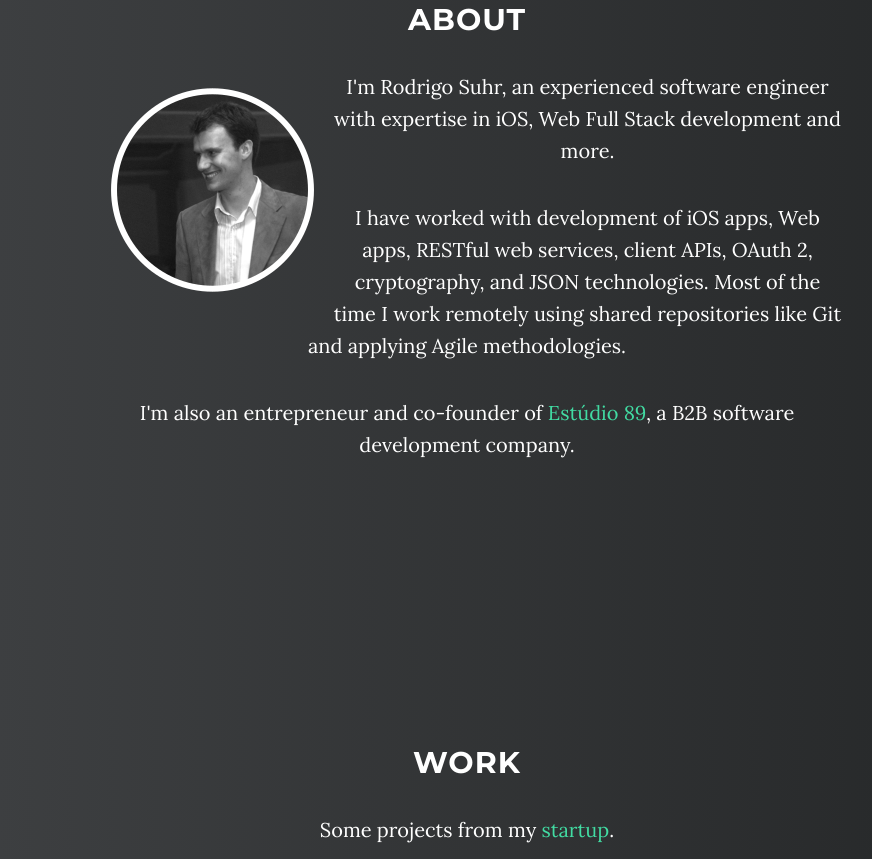
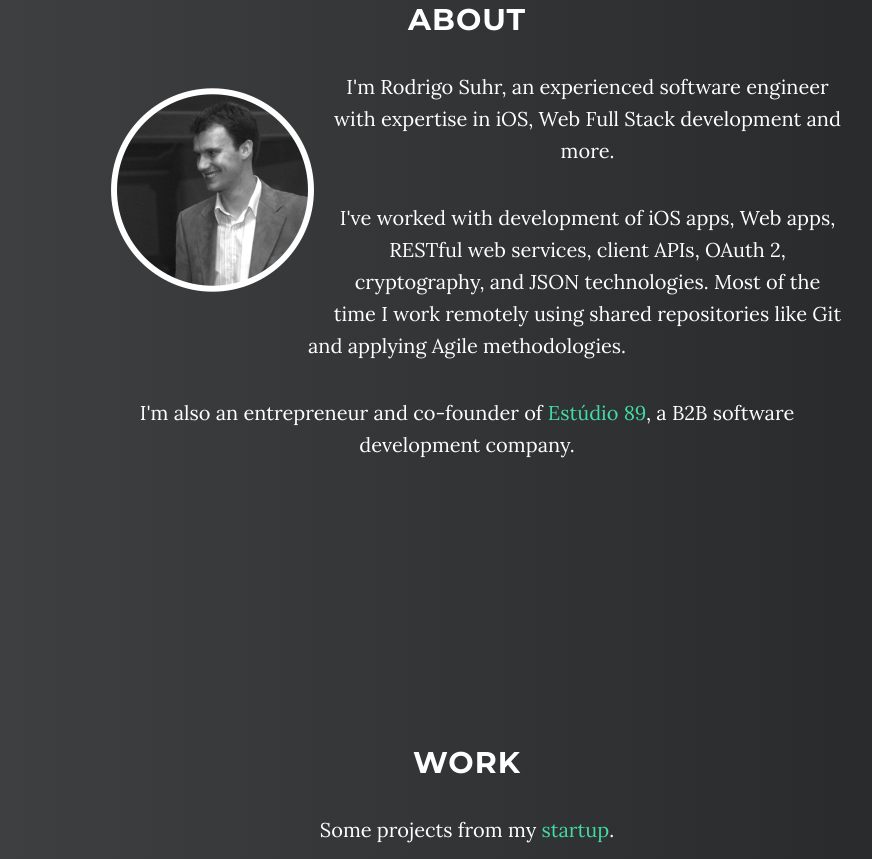
Before and after one commit to rodrigosuhr/rodrigosuhr.github.io, a plain HTML site: page index.html in a window 1280 px wide. Shown: the part 1047-1906 px from the top of the page, without its empty margins (173-1045 px from the left). Drawn offline with Linux system fonts and the light colour scheme; some packages are replaced by stand-ins of ours.

Commit message:
New engage screenshot.

```diff
--- a/index.html
+++ b/index.html
@@ -95,7 +95,7 @@
                 <h2>About</h2>
                 <img src="img/myself.png" alt="Myself" align="left"/>
                 <p>I'm Rodrigo Suhr, an experienced software engineer with expertise in iOS, Web Full Stack development and more.</p>
-                <p>I have worked with development of iOS apps, Web apps, RESTful web services, client APIs, OAuth 2, cryptography, and JSON technologies. Most of the time I work remotely using shared repositories like Git and applying Agile methodologies.</p>
+                <p>I've worked with development of iOS apps, Web apps, RESTful web services, client APIs, OAuth 2, cryptography, and JSON technologies. Most of the time I work remotely using shared repositories like Git and applying Agile methodologies.</p>
                 <p>I'm also an entrepreneur and co-founder of <a href="http://www.estudio89.com.br/">Estúdio 89</a>, a B2B software development company.</p>
             </div>
         </div>
```
Also changed, not shown: img/engage.png.
